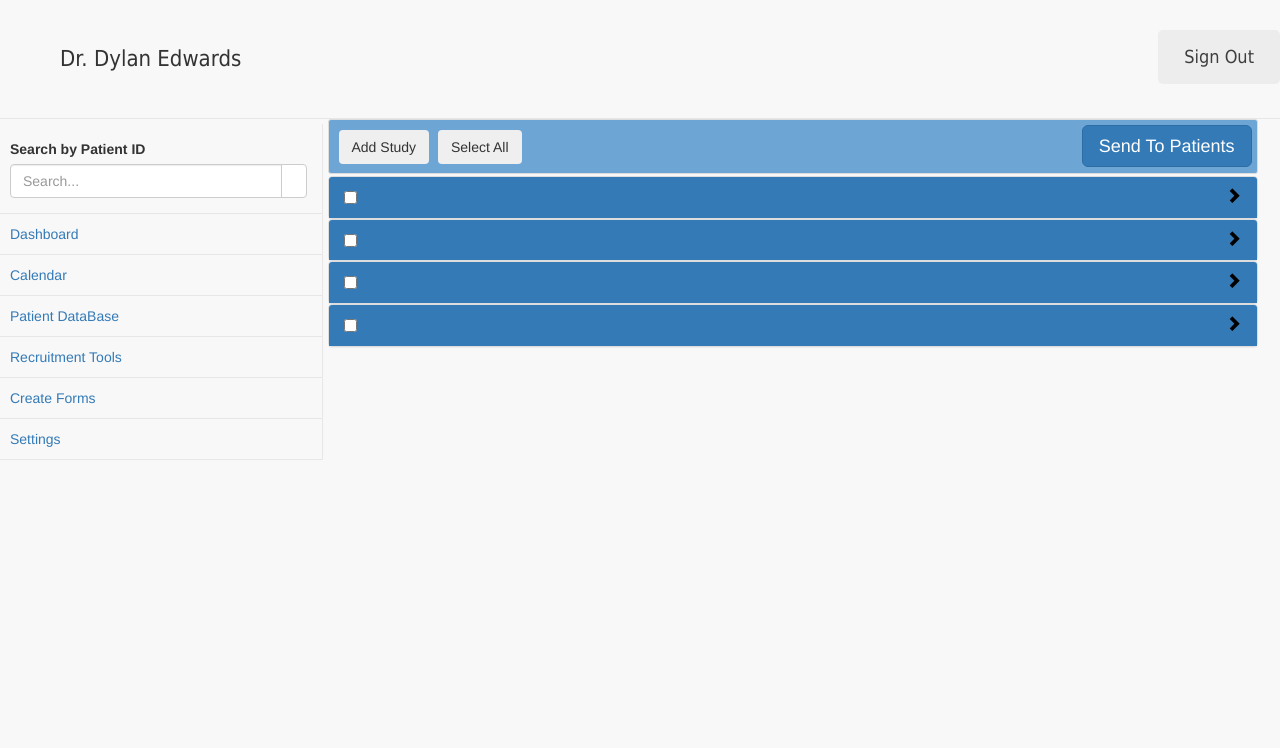
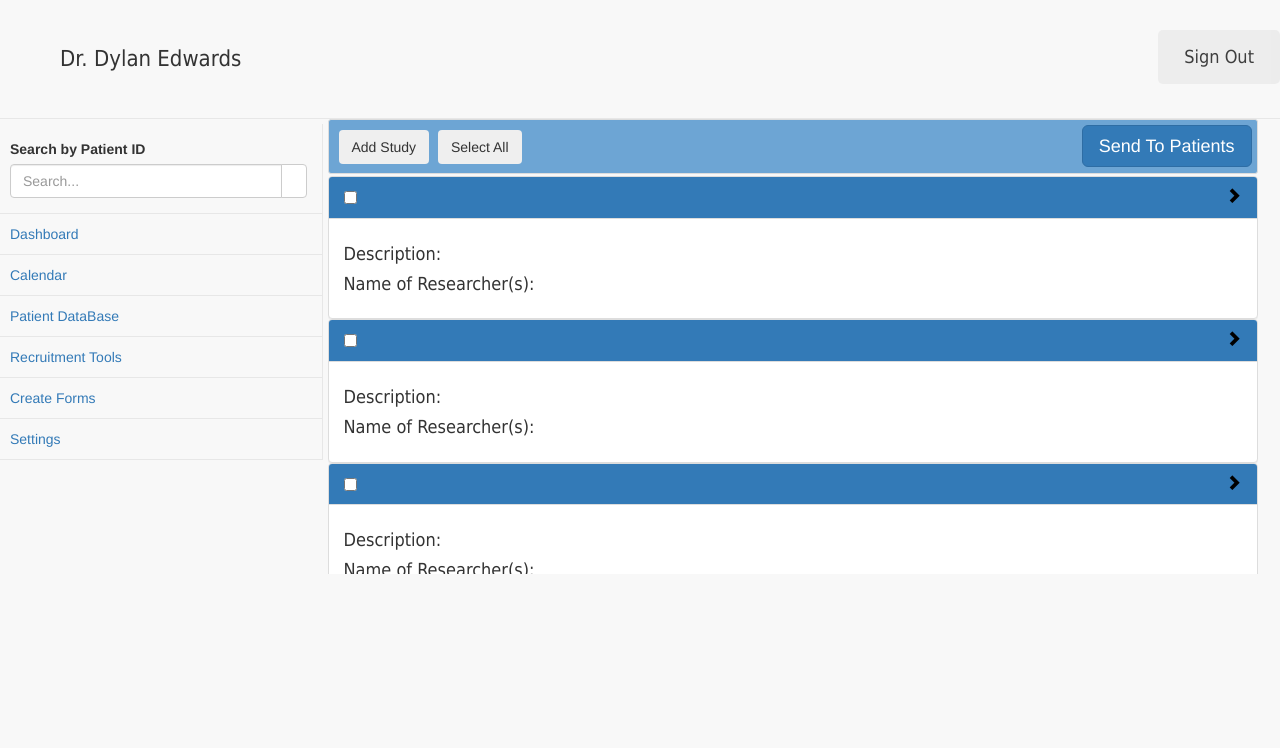
Before and after one commit to SomatThakali/webPortalProduction, a Django app: template patientPortal/templates/patientPortal/recruitment.html in a window 1280 px wide. Shown: the top 748 px of the page. Run offline with Django 3.2, Linux system fonts and the light colour scheme; the template is opened without the code that fills it, so the values that code supplies are empty; some libraries are stand-ins or nearby versions.

Commit message:
Added "name" attribute to the text fields for add study modal

```diff
--- a/patientPortal/templates/patientPortal/recruitment.html
+++ b/patientPortal/templates/patientPortal/recruitment.html
@@ -116,7 +116,7 @@
                       </a>
                     </h5>
                   </div>
-                  <div id="{{study.link}}" class="panel-collapse collapse" aria-expanded="false">
+                  <div id="{{study.link}}" class="panel-collapse collapse in" aria-expanded="false">
                     <div class="panel-body">
                       <h6>Description:</h6>
                       <p>
@@ -247,7 +247,6 @@
   <!--CDN for jquery and angularjs-->
   <script src="https://ajax.googleapis.com/ajax/libs/jquery/3.3.1/jquery.min.js"></script>
   <script src="https://cdnjs.cloudflare.com/ajax/libs/angular.js/1.6.5/angular.js"></script>
-
   <!--Bootstrap JS-->
   <script src="{% static 'vendor/bootstrap/js/bootstrap.min.js' %}"></script>
   <!--Modules-->
@@ -312,24 +311,29 @@
         });
         $('.lns').after(val3);
         $('.add-study-content').append(val2);
-        $('.study-footer').append('<button type="submit" onclick="createAccordGroup()" class="btn btn-default">Create</button>\
+        $('.study-footer').append('<button type="submit" class="btn btn-default">Create</button>\
         <button type="button" class="btn btn-default" data-dismiss="modal">Close</button>');
       }
     }
 
     function genModalContent() {
       var headers, leftModalContainer, temp, footer, testContent, obj, questions, rightModalContainer;
+      var title, description, researcher_name, researcher_email;
       //headers titles for the left column of the modal
-      headers = ['Title of Study', 'Description', 'Name of Researcher', 'Contact Information'];
+      headers = {
+        "Title of Study": "title",
+        "Description": "description",
+        "Name of Researcher(s)": "researcher_name",
+        "Contact Information": "researcher_email"
+      };
       leftModalContainer = [];
-
       //generating the left container for the modal and compiling them to a list
-      for (var i = 0; i < headers.length; i++) {
-        temp = '<h5 style="padding-left:10px;">' + headers[i] + '</h5>';
-        if (headers[i] === "Description") {
+      for (ind in headers) {
+        temp = '<h5 style="padding-left:10px;">' + ind + '</h5>';
+        if (ind === "Description") {
           temp += '<textarea class="full-width" cols="40"  rows="5" style="resize:none; overflow:auto; margin:0 0 5px 10px;"></textarea>';
         } else {
-          temp += '<input class="full-width" type="text" name="new-study" style="margin: 0 0 5px 10px;" value="" required>';
+          temp += '<input class="full-width" type="text" name=' + headers[ind] + ' style="margin: 0 0 5px 10px;" required>';
         }
         leftModalContainer.push(temp);
       }
```
